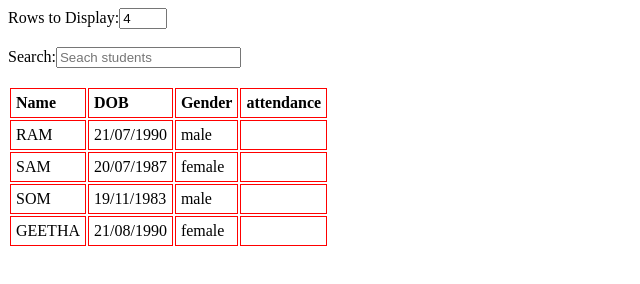
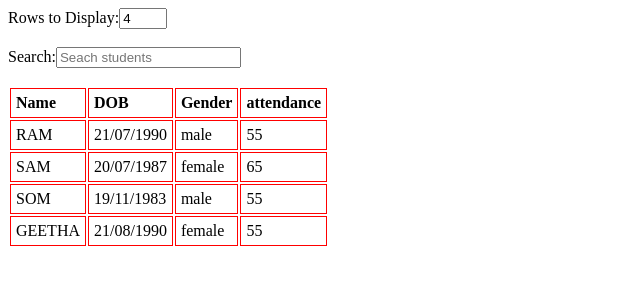
Before and after one commit to sanjaayanand/json, a plain HTML site: page index.html in a window 1280 px wide. Shown: the full height of the page, 0-640 px from the left. Drawn offline with Linux system fonts and the light colour scheme.

Commit message:
Update index.html

```diff
--- a/index.html
+++ b/index.html
@@ -29,7 +29,7 @@
                     <td>{{student.name | uppercase}}</td>
                     <td>{{student.dob | date:"dd/MM/yyyy"}}</td>
                     <td>{{student.gender | lowercase}}</td>
-                    <td>{{student.salary | number:0}}</td>
+                    <td>{{student.attendance | number:0}}</td>
 
                 </tr>
             </tbody>
```
